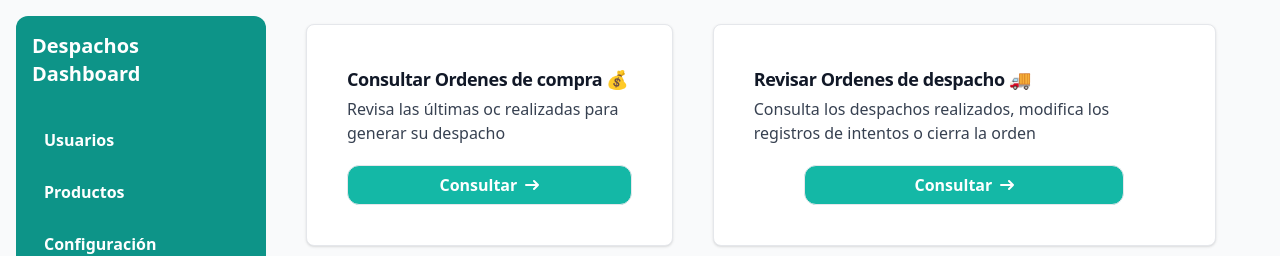
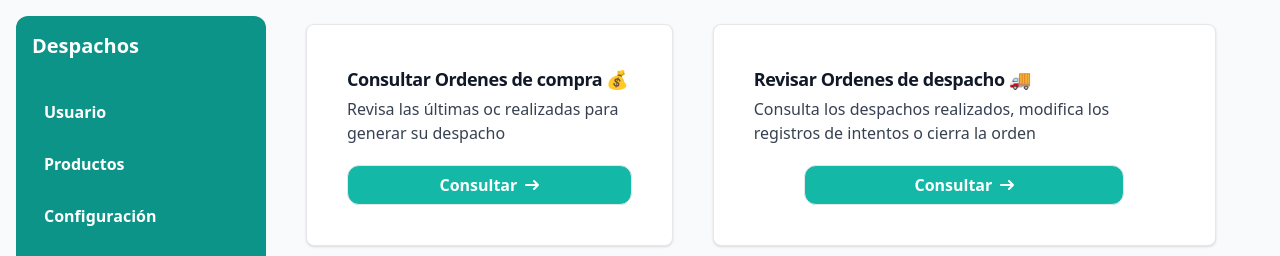
Before and after one commit to katherinna/Innovatech-ev3-eks, a React (Vite) app in the folder frontend/: page / in a window 1280 px wide. Shown: the top 256 px of the page. Built offline with nearby package versions, Linux system fonts and the light colour scheme.

Commit message:
Cambio para prueba de pipelines

```diff
--- a/frontend/src/componentes/Layouts/Navbar.jsx
+++ b/frontend/src/componentes/Layouts/Navbar.jsx
@@ -2,7 +2,7 @@ function Navbar() {
   return (
     <nav className="rounded-xl w-[250px] min-h-[880px] bg-teal-600 text-white sticky top-0 p-4 m-4">
       {/* Logo o título */}
-      <h2 className="text-xl font-bold mb-8">Despachos Dashboard</h2>
+      <h2 className="text-xl font-bold mb-8">Despachos</h2>
 
       {/* Menú de navegación */}
       <ul className="space-y-3">
@@ -11,7 +11,7 @@ function Navbar() {
             href="#"
             className="block font-bold py-2 px-3 hover:bg-teal-700 rounded"
           >
-            Usuarios
+            Usuario
           </a>
         </li>
         <li>
```
